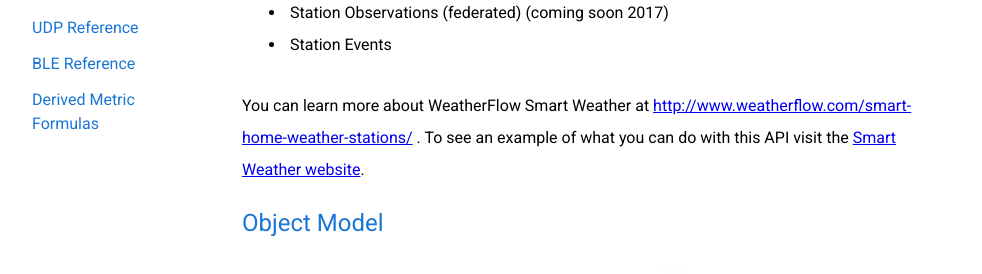
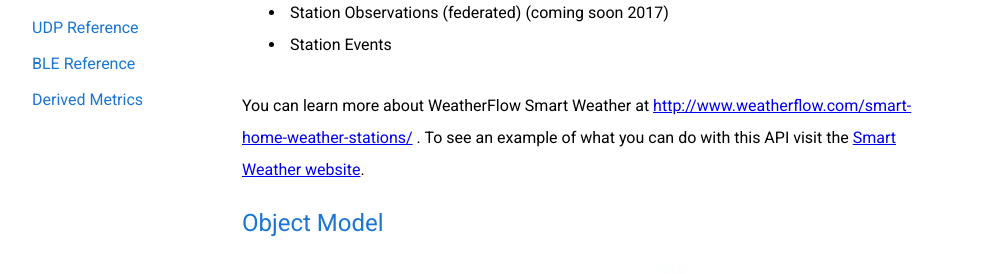
Before and after one commit to WeatherFlow/SmartWeather, a Jekyll site: the page built from api/index.html, in a window 1280 px wide and 900 px high, scrolled down 460 px. Shown: the part 170-444 px from the top of the window, without its empty margins (168-1150 px from the left). Built offline with Jekyll 4.4.1, drawn with Linux system fonts in a browser that asks for light colours; nearby versions of some CDN libraries.

Commit message:
Update api-sections.html

```diff
--- a/_includes/api-sections.html
+++ b/_includes/api-sections.html
@@ -7,5 +7,5 @@
 	<li><a href="{{site.url}}/api/ws.html" target="_blank">Websocket Reference</a></li>
 	<li><a href="{{site.url}}/api/udp.html" target="_blank">UDP Reference</a></li>
 	<li><a href="#ble-reference">BLE Reference</a></li>
-	<li><a href="{{site.url}}/api/derived-metric-formulas.html">Derived Metric Formulas</a></li>
+	<li><a href="{{site.url}}/api/derived-metric-formulas.html">Derived Metrics</a></li>
 </ul>
```
